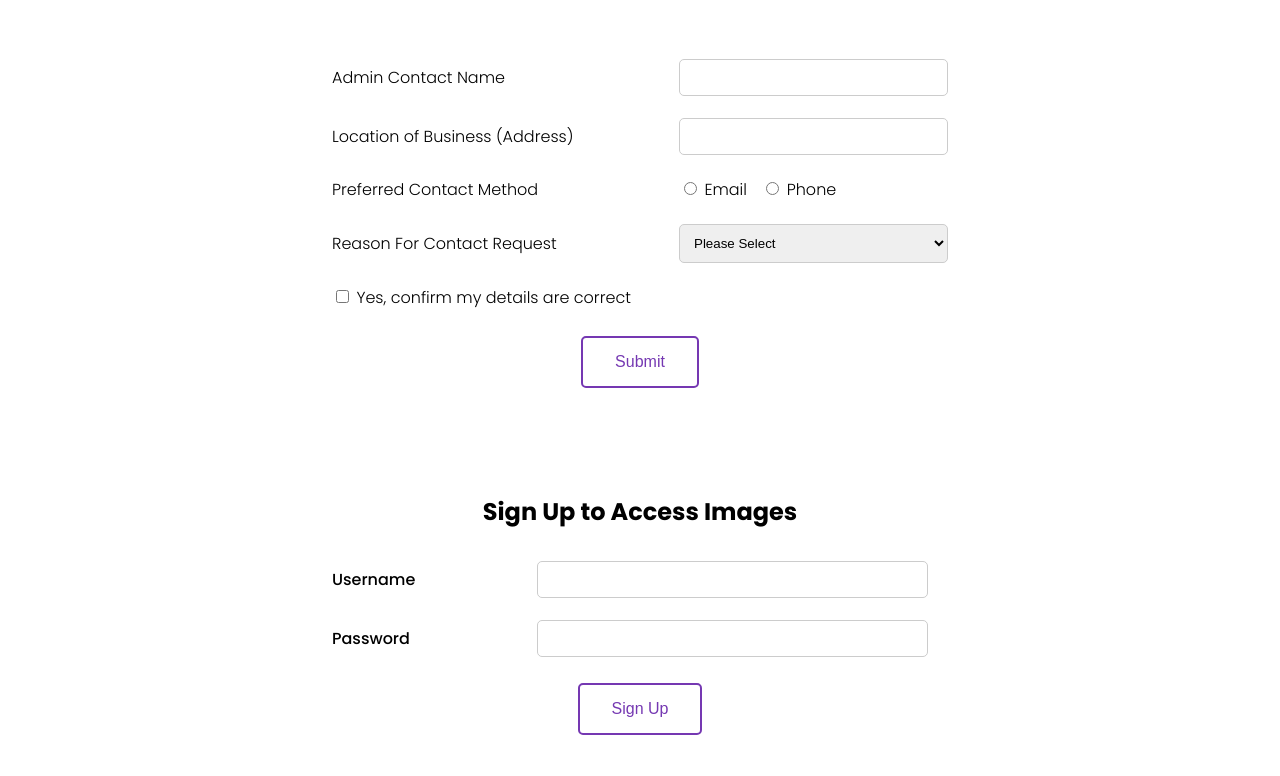
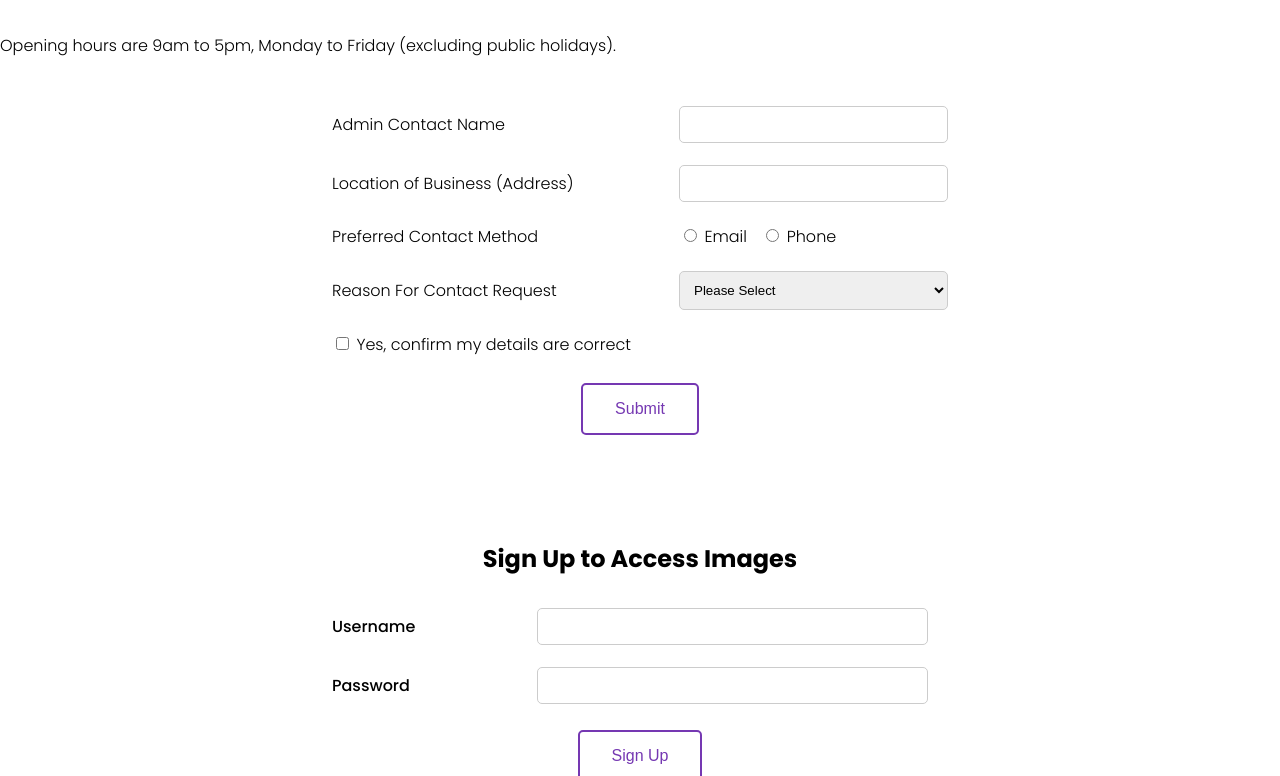
Before and after one commit to kathf-create/mono-photography, a plain HTML site: page html/contact.html in a window 1280 px wide. Shown: the part 248-1024 px from the top of the page. Drawn offline with Linux system fonts and the light colour scheme.

Commit message:
Update contact.html

```diff
--- a/html/contact.html
+++ b/html/contact.html
@@ -27,6 +27,7 @@
         </ul>
     </nav>
     <main id="contact-main">
+        <p>Opening hours are 9am to 5pm, Monday to Friday (excluding public holidays).</p>
         <div class="form-container">
             <form name="contactForm" action="#">
                 <table>
```
